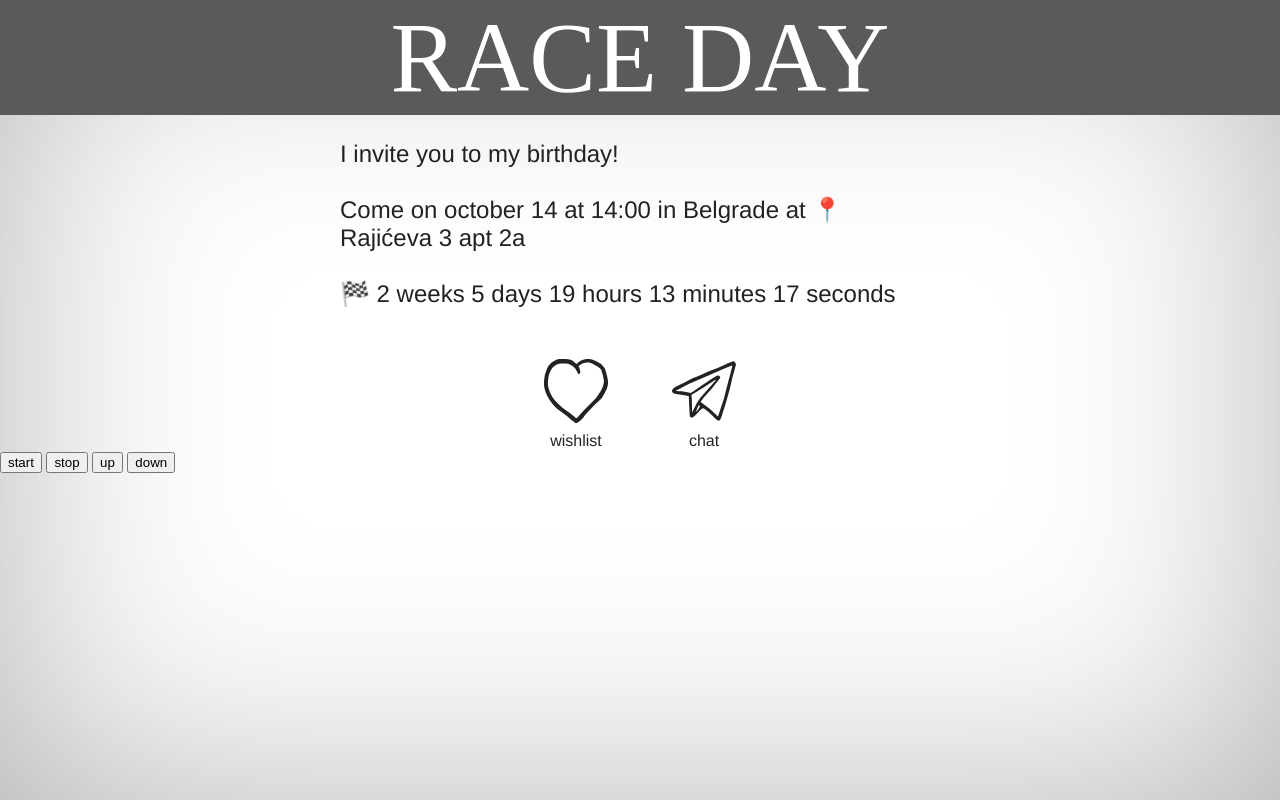
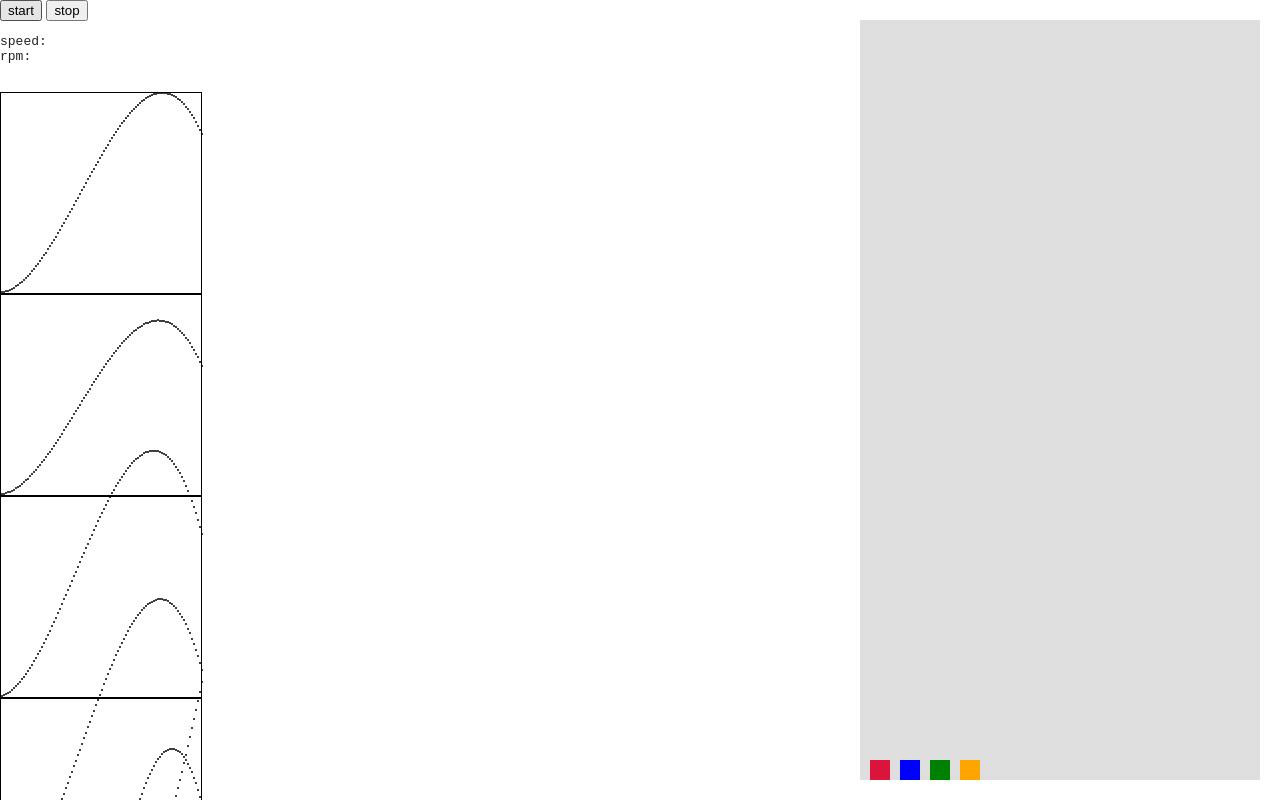
Before and after one commit to ErBlack/raceday, a SvelteKit app: page / in a window 1280 px wide. Built offline with nearby package versions, Linux system fonts and the light colour scheme; a web font is replaced by a local one.

Commit message:
race prototype

```diff
--- a/src/app.html
+++ b/src/app.html
@@ -25,6 +25,6 @@
         %sveltekit.head%
     </head>
     <body data-sveltekit-preload-data="hover">
-        %sveltekit.body%
+        <div style="display: contents">%sveltekit.body%</div>
     </body>
 </html>
--- a/src/components/game/game.svelte
+++ b/src/components/game/game.svelte
@@ -1,9 +1,121 @@
 <script>
+    import { onMount } from 'svelte';
     import { start, stop } from '../../game/game';
-    import { Nissan } from '../../game/car';
+    import { Nissan } from '../../game/nissan';
+    import { RpmBot } from '../../game/rpm-bot';
+    import { distance } from '../../game/const';
+    import { FuzzyRpmBot } from '../../game/fuzzy-rpm-bot';
+
+    const car1 = new Nissan();
+    const car2 = new Nissan();
+    const car3 = new Nissan();
+    const car4 = new Nissan();
+
+    new RpmBot(car1, 5000);
+    new FuzzyRpmBot(car2, 1000, 6000);
+    new FuzzyRpmBot(car3, 500, 7000);
+    new RpmBot(car4, 8000);
+
+    let car1Distance = 0;
+    let car2Distance = 0;
+    let car3Distance = 0;
+    let car4Distance = 0;
+
+    car1.addEventListener('distanceChange', currentDistance => {
+        car1Distance = (currentDistance / distance) * 100;
+    });
+    car2.addEventListener('distanceChange', currentDistance => {
+        car2Distance = (currentDistance / distance) * 100;
+    });
+    car3.addEventListener('distanceChange', currentDistance => {
+        car3Distance = (currentDistance / distance) * 100;
+    });
+    car4.addEventListener('distanceChange', currentDistance => {
+        car4Distance = (currentDistance / distance) * 100;
+    });
+
+    onMount(() => {
+        car1.debug();
+    });
 </script>
 
-<button on:click={start}>start</button>
-<button on:click={stop}>stop</button>
-<button on:click={() => Nissan.gearUp()}>up</button>
-<button on:click={() => Nissan.gearDown()}>down</button>
+<div id="game">
+    <div id="controls">
+        <button
+            on:click={() => {
+                start([car1, car2, car3, car4]);
+            }}>start</button
+        >
+        <button on:click={stop}>stop</button>
+    </div>
+    <pre>
+speed: <span id="speed" />
+rpm:   <span id="rpm" />
+    </pre>
+    <div class="gear" id="gear1" />
+    <div class="gear" id="gear2" />
+    <div class="gear" id="gear3" />
+    <div class="gear" id="gear4" />
+    <div class="gear" id="gear5" />
+    <div class="gear" id="gear6" />
+    <div class="track">
+        <div class="car" id="car1" style="bottom: {car1Distance}%" />
+        <div class="car" id="car2" style="bottom: {car2Distance}%" />
+        <div class="car" id="car3" style="bottom: {car3Distance}%" />
+        <div class="car" id="car4" style="bottom: {car4Distance}%" />
+    </div>
+</div>
+
+<style>
+    #game {
+        position: fixed;
+        top: 0;
+        right: 0;
+        left: 0;
+        bottom: 0;
+        display: grid;
+        background-color: white;
+    }
+
+    .gear {
+        position: relative;
+        width: 200px;
+        height: 200px;
+        border: solid 1px black;
+    }
+    .track {
+        position: absolute;
+        width: 400px;
+        right: 20px;
+        top: 20px;
+        bottom: 20px;
+        background-color: #dedede;
+    }
+
+    .car {
+        width: 20px;
+        height: 20px;
+        position: absolute;
+        background-color: currentColor;
+    }
+
+    #car1 {
+        color: crimson;
+        left: 10px;
+    }
+
+    #car2 {
+        color: blue;
+        left: 40px;
+    }
+
+    #car3 {
+        color: green;
+        left: 70px;
+    }
+
+    #car4 {
+        color: orange;
+        left: 100px;
+    }
+</style>
--- /dev/null
+++ b/src/game/applyBezier.js
@@ -0,0 +1,13 @@
+/**
+ * @param {[number, number, number, number]} points
+ * @param {number} t
+ */
+export const applyBezier = ([p0, p1, p2, p3], t) => {
+    const oneMinusT = 1 - t;
+    return (
+        Math.pow(oneMinusT, 3) * p0 +
+        3 * Math.pow(oneMinusT, 2) * t * p1 +
+        3 * oneMinusT * Math.pow(t, 2) * p2 +
+        Math.pow(t, 3) * p3
+    );
+};
--- /dev/null
+++ b/src/game/const.js
@@ -0,0 +1 @@
+export const distance = 1.60934;
--- /dev/null
+++ b/src/game/fuzzy-rpm-bot.js
@@ -0,0 +1,23 @@
+import { random } from './random';
+
+export class FuzzyRpmBot {
+    #car;
+    #rpms;
+
+    constructor(car, fuzzy, rpm) {
+        this.#car = car;
+        this.#rpms = new Array(6).fill(0).map((_, i) => random(rpm - fuzzy, rpm + fuzzy));
+
+        this.#car.addEventListener('rpmChange', this.#onRpmChange.bind(this));
+
+        this.#car.start();
+        this.#car.gearUp();
+    }
+
+    #onRpmChange(rpm) {
+        if (rpm >= this.#rpms[0]) {
+            this.#car.gearUp();
+            this.#rpms = this.#rpms.slice(1);
+        }
+    }
+}
--- a/src/game/game.js
+++ b/src/game/game.js
@@ -1,5 +1,3 @@
-import { Nissan } from './car';
-
 /**
  * @type number
  */
@@ -11,10 +9,15 @@ let lastTime;
 let animationFrame;
 
 /**
+ * @type {{update: (dt: number) => void}[]} object
+ */
+let objects = [];
+
+/**
  * @param {number} dt;
  */
 const tick = dt => {
-    Nissan.update(dt);
+    objects.forEach(object => object.update(dt));
 };
 
 const loop = () => {
@@ -35,8 +38,13 @@ const frame = () => {
     animationFrame = requestAnimationFrame(loop);
 };
 
-export const start = () => {
+/**
+ * @param {{update: (dt: number) => void}[]} gameObjects
+ */
+export const start = gameObjects => {
     lastTime = Date.now();
+
+    objects = gameObjects;
 
     frame();
 };
--- /dev/null
+++ b/src/game/nissan.js
@@ -0,0 +1,20 @@
+import { Car } from './car';
+
+export class Nissan extends Car {
+    constructor() {
+        super({
+            speedRatio: 26.6,
+            gearRatio: [2.97, 2.07, 1.43, 1, 0.84, 0.56],
+            gearVelocity: [
+                [1, 4.9, 154, 80],
+                [1, 6, 140, 65],
+                [1, 12, 207, 82],
+                [1, 5, 237, 115],
+                [1, 0, 50, 210],
+                [1, 10, 380, 250],
+            ],
+            maxRpm: 8000,
+            power: 0.01,
+        });
+    }
+}
--- /dev/null
+++ b/src/game/pubsub.js
@@ -0,0 +1,36 @@
+export class PubSub {
+    /**
+     * @type {{[key: string]: Function[]}}
+     */
+    #events = {};
+
+    constructor() {
+        this.#events = {};
+    }
+
+    /**
+     * @param {string} eventName
+     * @param {Function} callback
+     */
+    addEventListener(eventName, callback) {
+        this.#events[eventName] = this.#events[eventName] || [];
+        this.#events[eventName].push(callback);
+    }
+    /**
+     * @param {string} eventName
+     * @param {Function} callback
+     */
+    removeEventListener(eventName, callback) {
+        this.#events[eventName] = this.#events[eventName].filter(eventCallback => eventCallback !== callback);
+    }
+
+    /**
+     * @param {string} eventName
+     * @param {any} [data]
+     */
+    emit(eventName, data) {
+        if (this.#events[eventName]) {
+            this.#events[eventName].forEach(callback => callback(data));
+        }
+    }
+}
--- /dev/null
+++ b/src/game/random.js
@@ -0,0 +1,3 @@
+export const random = (min, max) => {
+    return Math.random() * (max - min) + min;
+};
--- /dev/null
+++ b/src/game/rpm-bot.js
@@ -0,0 +1,20 @@
+export class RpmBot {
+    #car;
+    #rpm;
+
+    constructor(car, rpm) {
+        this.#car = car;
+        this.#rpm = rpm;
+
+        this.#car.addEventListener('rpmChange', this.#onRpmChange.bind(this));
+
+        this.#car.start();
+        this.#car.gearUp();
+    }
+
+    #onRpmChange(rpm) {
+        if (rpm >= this.#rpm) {
+            this.#car.gearUp();
+        }
+    }
+}
```
Also changed, not shown: src/game/car.js (+114 -15 lines).
